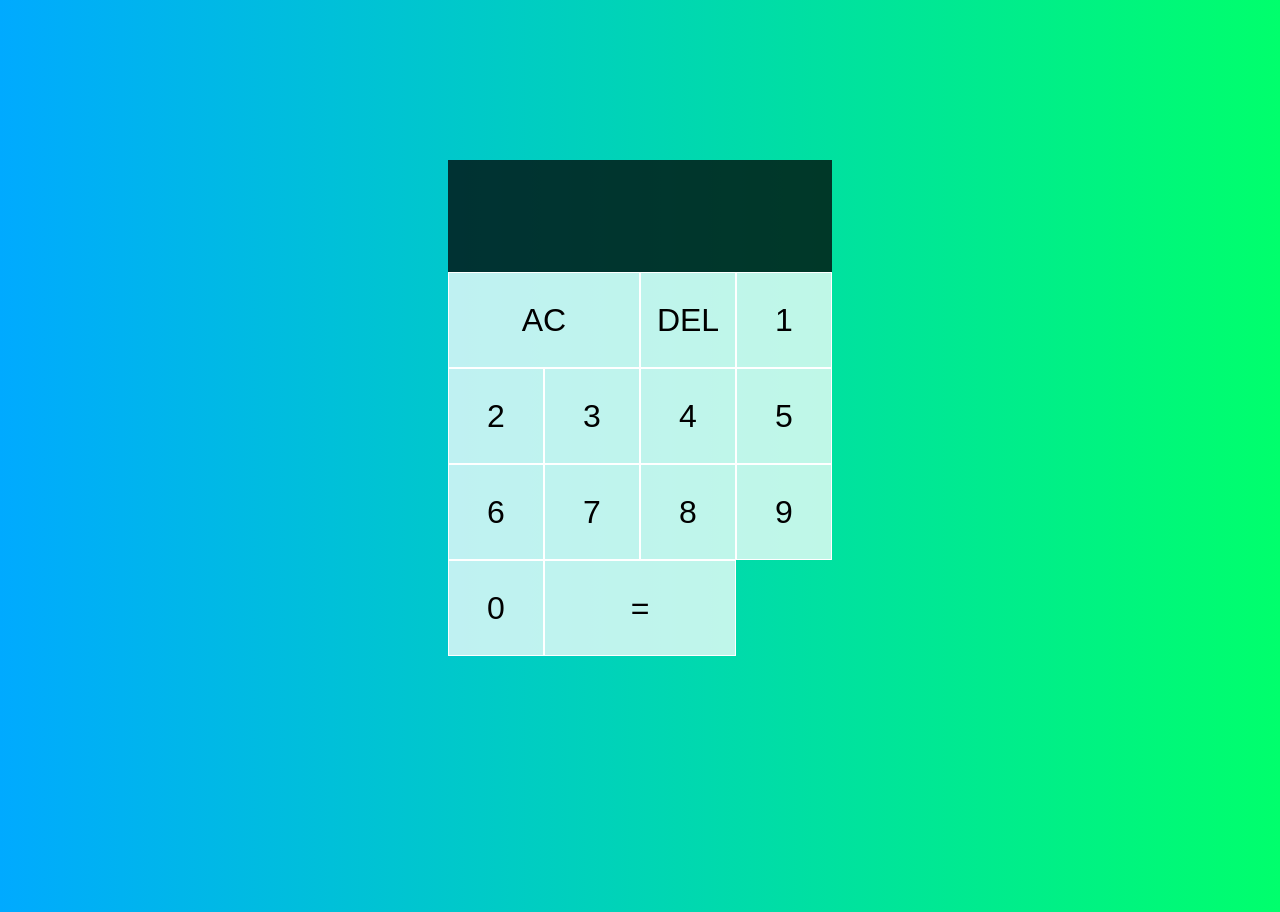
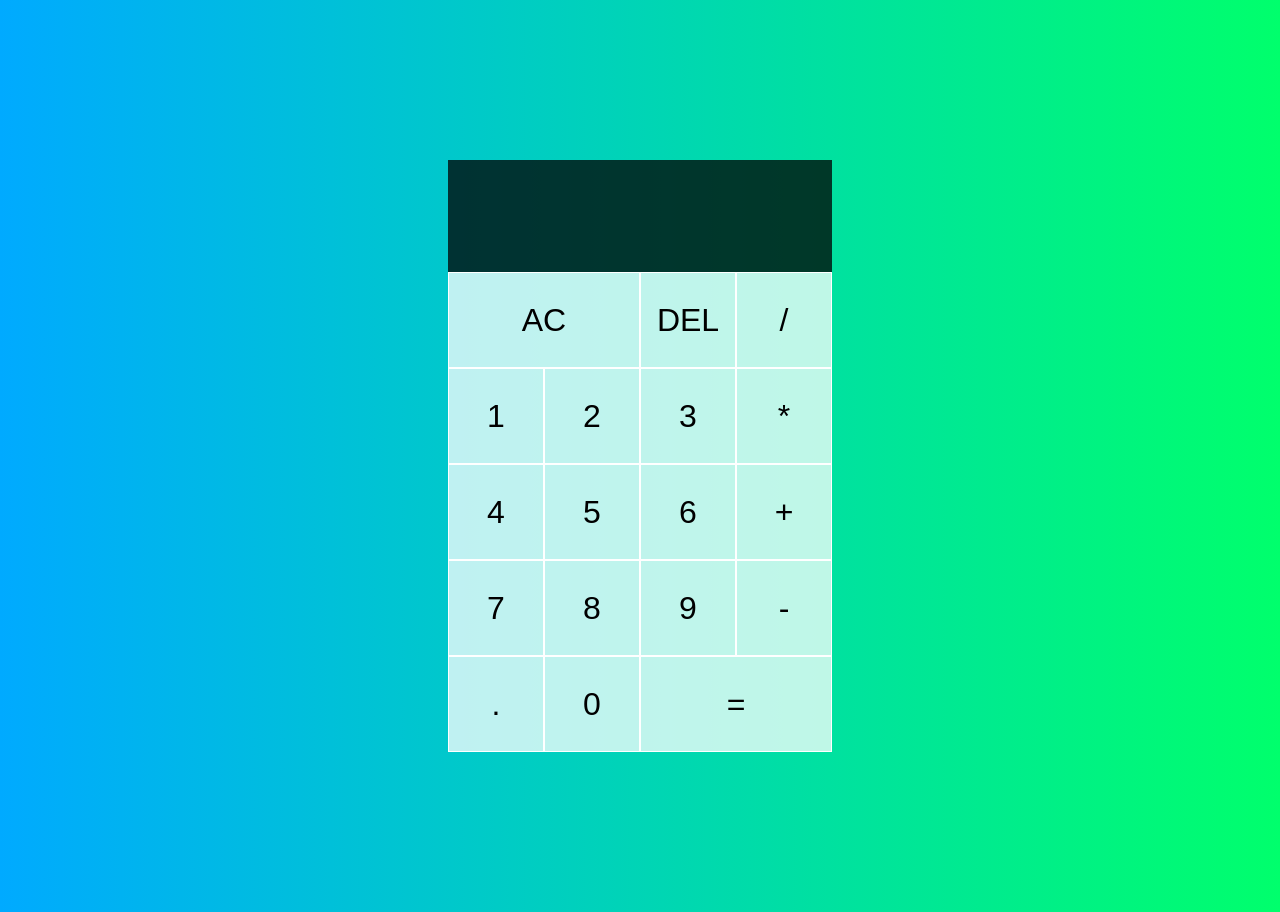
Before and after one commit to aaburzak/react-calculator, a React (Create React App) app: page / in a window 1280 px wide. Built offline with nearby package versions, Linux system fonts and the light colour scheme.

Commit message:
added conditionals to ensure proper use of '0' and'.' buttons

```diff
--- a/src/App.js
+++ b/src/App.js
@@ -1,5 +1,6 @@
 import { useReducer } from "react";
 import DigitButton from "./DigitButton";
+import OperationButton from "./OperationButton";
 import "./styles.css";
 
 export const ACTIONS = {
@@ -17,6 +18,12 @@
 function reducer(state,{ type, payload }){
   switch (type) {
     case ACTIONS.ADD_DIGIT:
+      if (payload.digit === "0" && state.currentOperand === "0") {
+        return state
+      }
+      if (payload.digit === "." && state.currentOperand.includes(".")){
+        return state
+      }
       return {
         ...state,
         currentOperand: `${state.currentOperand || ""}${payload.digit}`
@@ -39,20 +46,20 @@
       </div>
       <button className="span-two">AC</button>
       <button>DEL</button>
-      {/* <DigitButton digit="/" dispatch={dispatch} /> */}
+      <OperationButton operation="/" dispatch={dispatch} />
       <DigitButton digit="1" dispatch={dispatch} />
       <DigitButton digit="2" dispatch={dispatch} />
       <DigitButton digit="3" dispatch={dispatch} />
-      {/* <DigitButton digit="*" dispatch={dispatch} /> */}
+      <OperationButton operation="*" dispatch={dispatch} />
       <DigitButton digit="4" dispatch={dispatch} />
       <DigitButton digit="5" dispatch={dispatch} />
       <DigitButton digit="6" dispatch={dispatch} />
-      {/* <DigitButton digit="+" dispatch={dispatch} /> */}
+      <OperationButton operation="+" dispatch={dispatch} />
       <DigitButton digit="7" dispatch={dispatch} />
       <DigitButton digit="8" dispatch={dispatch} />
       <DigitButton digit="9" dispatch={dispatch} />
-      {/* <DigitButton digit="-" dispatch={dispatch} /> */}
-      {/* <DigitButton digit="." dispatch={dispatch} /> */}
+      <OperationButton operation="-" dispatch={dispatch} />
+      <DigitButton digit="." dispatch={dispatch} />
       <DigitButton digit="0" dispatch={dispatch} />
 
       <button className="span-two">=</button>
--- /dev/null
+++ b/src/OperationButton.js
@@ -0,0 +1,5 @@
+import { ACTIONS } from './App'
+
+export default function OperationButton({ dispatch, operation }){
+    return <button onClick={() => dispatch ({ type: ACTIONS.CHOOSE_OPERATION, payload: { operation } })}>{operation}</button>
+}
```
